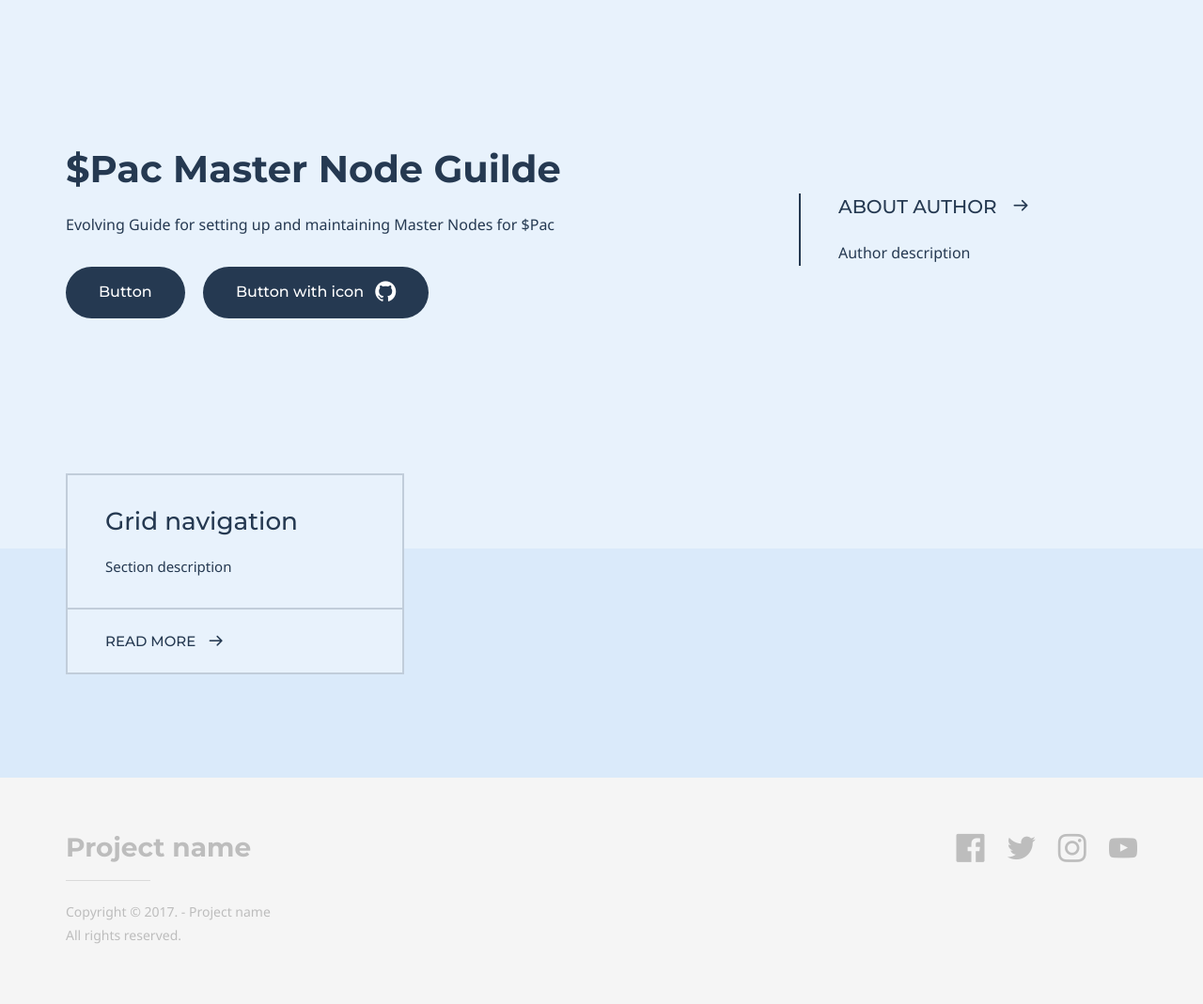
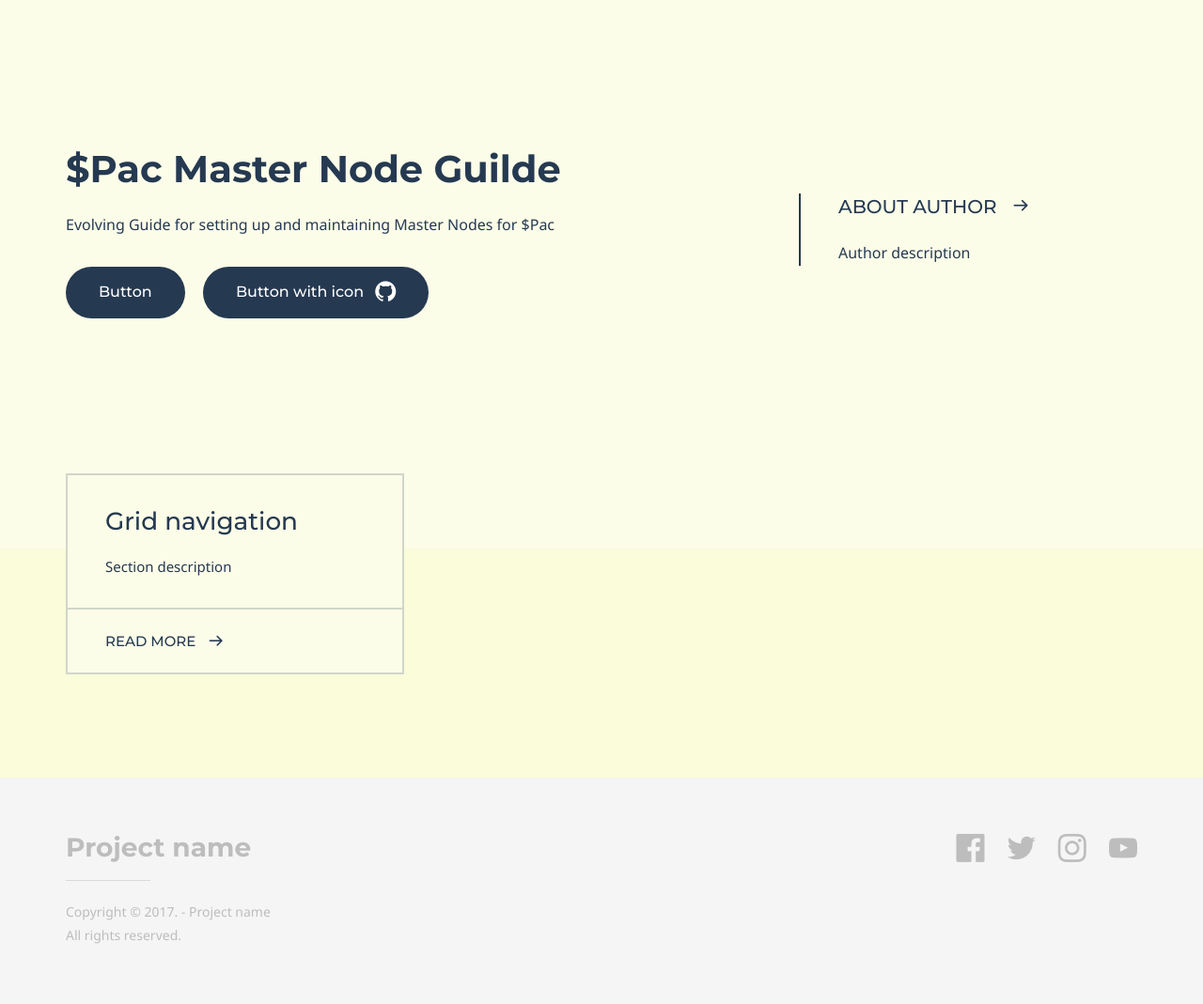
Before and after one commit to theRealDijida/pacmn, a Jekyll site: the page built from index.md, in a window 1280 px wide. Shown: the whole page at 94% size. Built offline with Jekyll 4.4.1, drawn with Linux system fonts in a browser that asks for light colours; some web fonts are replaced.

Commit message:
theme changes

```diff
--- a/_config.yml
+++ b/_config.yml
@@ -2,7 +2,7 @@
 doks:
     baseurl: /pacmn
     ulr: https://therealdijida.github.io
-    color_theme: # Available themes: blue (default), green, purple, red and yellow
+    color_theme: yellow # Available themes: blue (default), green, purple, red and yellow
     header:
         logo:
             text: $Pac Master Node Guide
```
